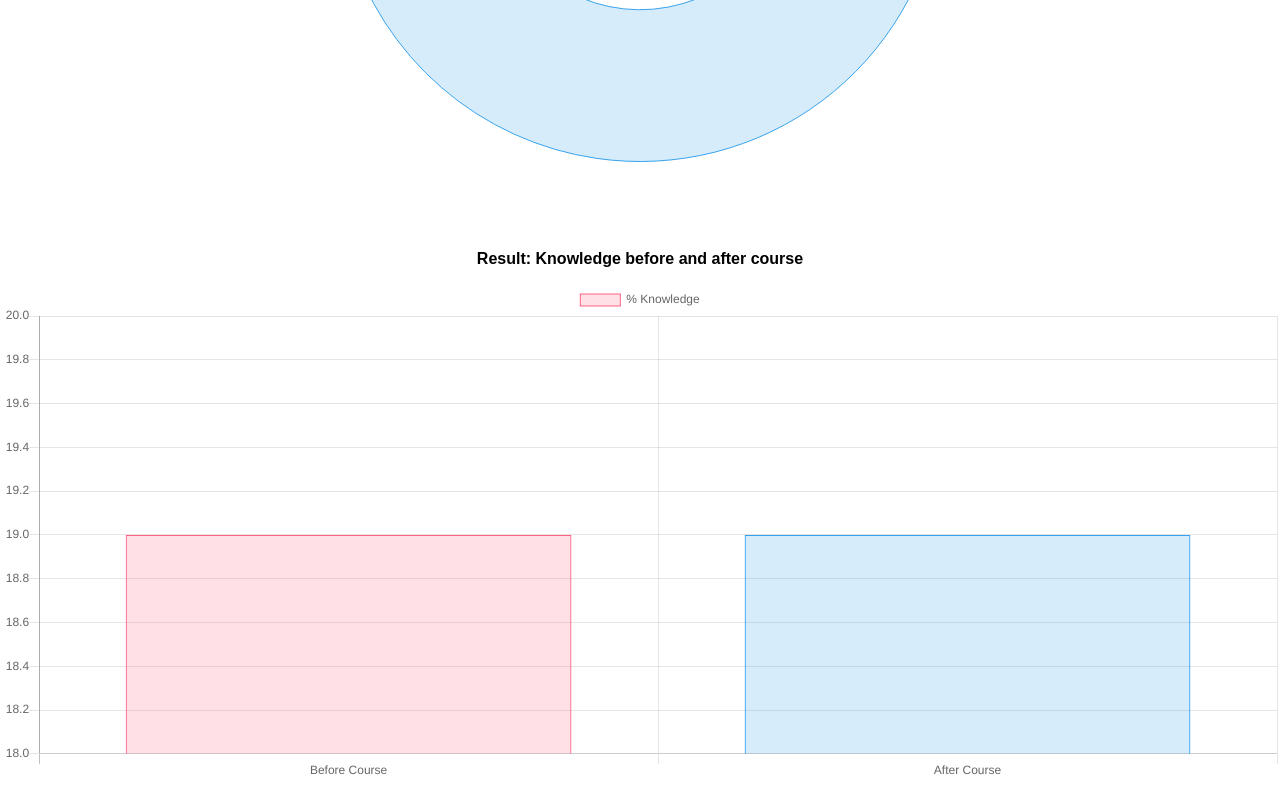
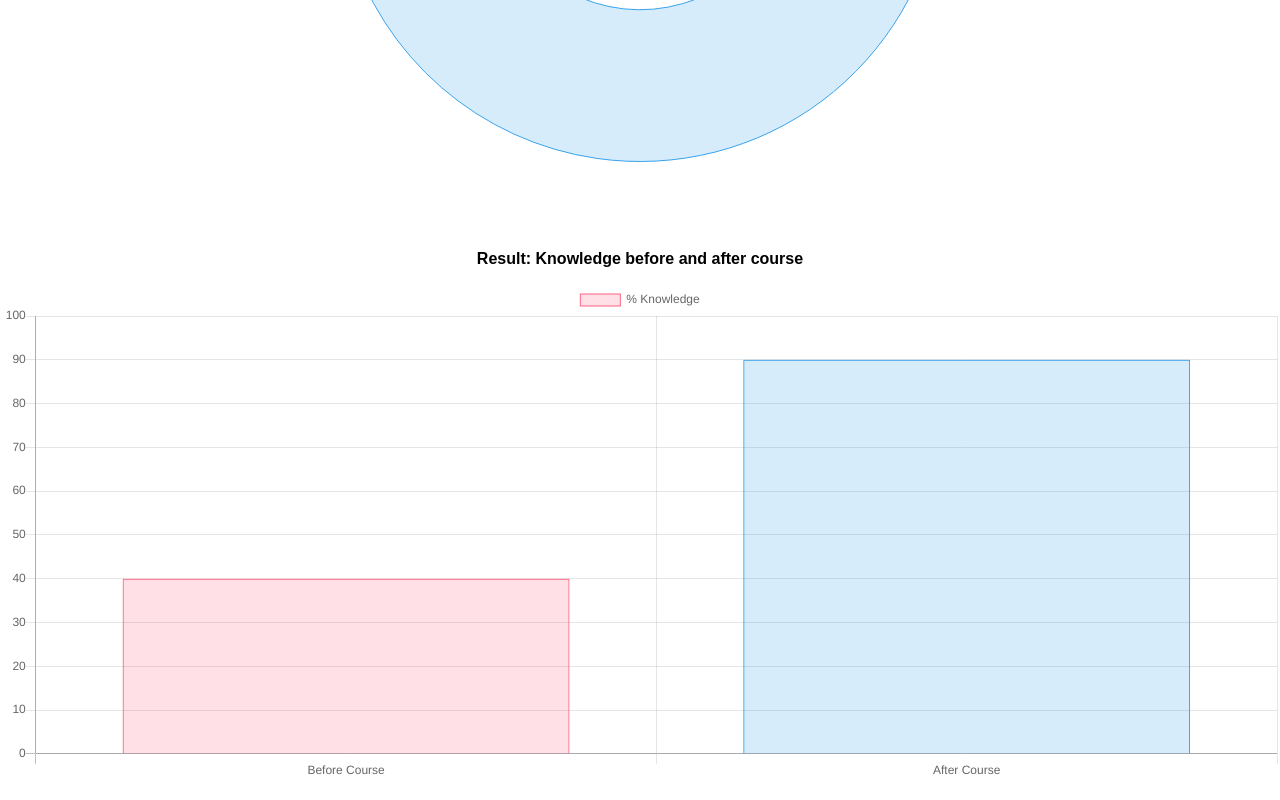
Before and after one commit to spaudanjo/sustify-dashboard, a React (Create React App) app: page / in a window 1280 px wide. Shown: the part 686-1486 px from the top of the page. Built offline with nearby package versions, Linux system fonts and the light colour scheme.

Commit message:
Fix scale minimum and max value

```diff
--- a/src/App.js
+++ b/src/App.js
@@ -38,7 +38,7 @@ class App extends Component {
       labels: ["Before Course", "After Course"],
       datasets: [{
         label: '% Knowledge',
-        data: [19, 19],
+        data: [40, 90],
         backgroundColor: [
           'rgba(255, 99, 132, 0.2)',
           'rgba(54, 162, 235, 0.2)'
@@ -76,7 +76,10 @@ class App extends Component {
           width={500}
           height={500}
           options={{
-            maintainAspectRatio: false
+            maintainAspectRatio: false,
+            scales: {
+              "yAxes": [{"ticks": { "beginAtZero": true, "max": 100}}]
+            }
           }}
         />
         </p>
```
